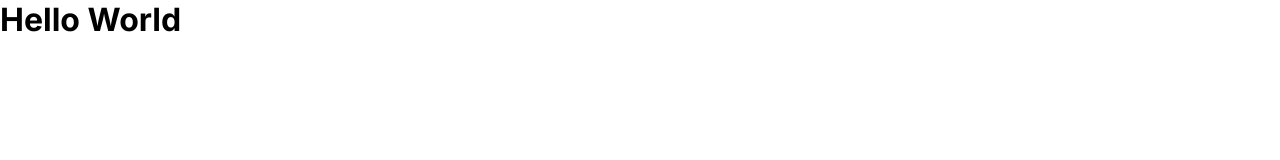
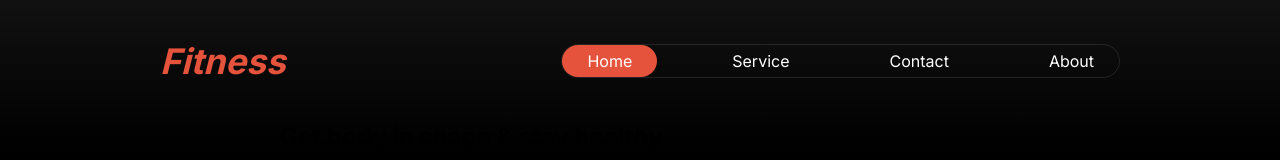
Before and after one commit to devmilon923/fitness, a plain HTML site: page index.html in a window 1280 px wide. Drawn offline with Linux system fonts and the light colour scheme; a web font is replaced by a local one.

Commit message:
navbar completed

```diff
--- a/index.html
+++ b/index.html
@@ -1,12 +1,48 @@
 <!DOCTYPE html>
 <html lang="en">
-<head>
-    <meta charset="UTF-8">
-    <meta name="viewport" content="width=device-width, initial-scale=1.0">
+  <head>
+    <meta charset="UTF-8" />
+    <meta name="viewport" content="width=device-width, initial-scale=1.0" />
     <title>Home | Fitness</title>
-    <link rel="stylesheet" href="./styles/style.css">
-</head>
-<body>
-    <h1>Hello World</h1>
-</body>
+    <link rel="stylesheet" href="./styles/style.css" />
+  </head>
+  <body>
+    <!-- Header Part -->
+    <header>
+  <div class="container">
+    <nav>
+        <div class="logo">
+          <h1>Fitness</h1>
+        </div>
+        <div class="navbar">
+          <a href="" class="nav-link active">Home</a>
+          <a href="" class="nav-link">Service</a>
+          <a href="" class="nav-link">Contact</a>
+          <a href="" class="nav-link">About</a>
+        </div>
+        <div class="hamp">
+          <i class="fa-solid fa-bars"></i>
+        </div>
+      </nav>
+      <section class="hero-section container">
+        <div class="hero-content">
+            <h1>Get body in <span class="miama">shape</span> & stay healthy</h1>
+        </div>
+        <div class="hero-image"></div>
+      </section>
+  </div>
+    </header>
+
+    <!-- Main Part -->
+    <main class="container"></main>
+
+    <!-- Footer Part -->
+    <footer></footer>
+
+    <!-- Link fontawesome CDN-->
+    <script
+      src="https://kit.fontawesome.com/020e5c9f96.js"
+      crossorigin="anonymous"
+    ></script>
+  </body>
 </html>
--- a/styles/style.css
+++ b/styles/style.css
@@ -1,12 +1,90 @@
 /* Miama Font  */
-@import url('https://fonts.cdnfonts.com/css/miama');
+@import url("https://fonts.cdnfonts.com/css/miama");
 /* Inter Font */
-@import url('https://fonts.googleapis.com/css2?family=Inter:wght@100..900&display=swap');
+@import url("https://fonts.googleapis.com/css2?family=Inter:wght@100..900&display=swap");
 
 /* Universal CSS */
-*{
-    margin: 0;
-    padding: 0;
-    box-sizing: border-box;
-    font-family: Inter;
+* {
+  margin: 0;
+  padding: 0;
+  box-sizing: border-box;
+  font-family: Inter;
 }
+
+/* CSS Variable */
+:root {
+  --primary-color: rgb(230, 83, 60);
+  --primary-background: rgb(0, 0, 0);
+  --secendary-background: rgb(34, 34, 34);
+  --description-color: rgba(255, 255, 255, 0.5);
+}
+
+/* Default CSS Styles */
+.btn-main {
+  padding: 16px 40px 16px 40px;
+  background-color: var(--primary-background);
+  color: white;
+  font-weight: 600;
+  font-size: 1.1rem;
+  border-radius: 42px;
+}
+.container {
+  width: 75%;
+  margin: 0 auto;
+}
+.text-center {
+  text-align: center;
+}
+.section-header h1 {
+  font-size: 3.62rem;
+  color: white;
+}
+.section-header p {
+  font-size: 3.62rem;
+  color: var(--description-color);
+  font-size: 0.87rem;
+}
+.hamp {
+  display: none;
+  color: white;
+}
+a {
+  text-decoration: none;
+  color: white;
+}
+body {
+  background-color: var(--primary-background);
+}
+.active {
+  background-color: var(--primary-color);
+  color: white;
+  border-radius: 39px;
+}
+
+/* Navbar Sections */
+header{
+    background: linear-gradient(180.00deg, rgb(17, 17, 17),rgba(119, 119, 119, 0) 100%);
+}
+header nav {
+  display: flex;
+  align-items: center;
+  justify-content: space-between;
+  padding: 40px 0px;
+
+}
+nav .logo > h1 {
+  color: var(--primary-color);
+  font-size: 2.2rem;
+  font-style: italic;
+}
+nav .navbar {
+  display: flex;
+  align-items: center;
+  justify-content: space-between;
+  gap: 50px;
+  border: 1px solid rgba(255, 255, 255, 0.1);
+  border-radius: 39px;
+}
+.navbar > a {
+  padding: 6px 25px;
+}
```
